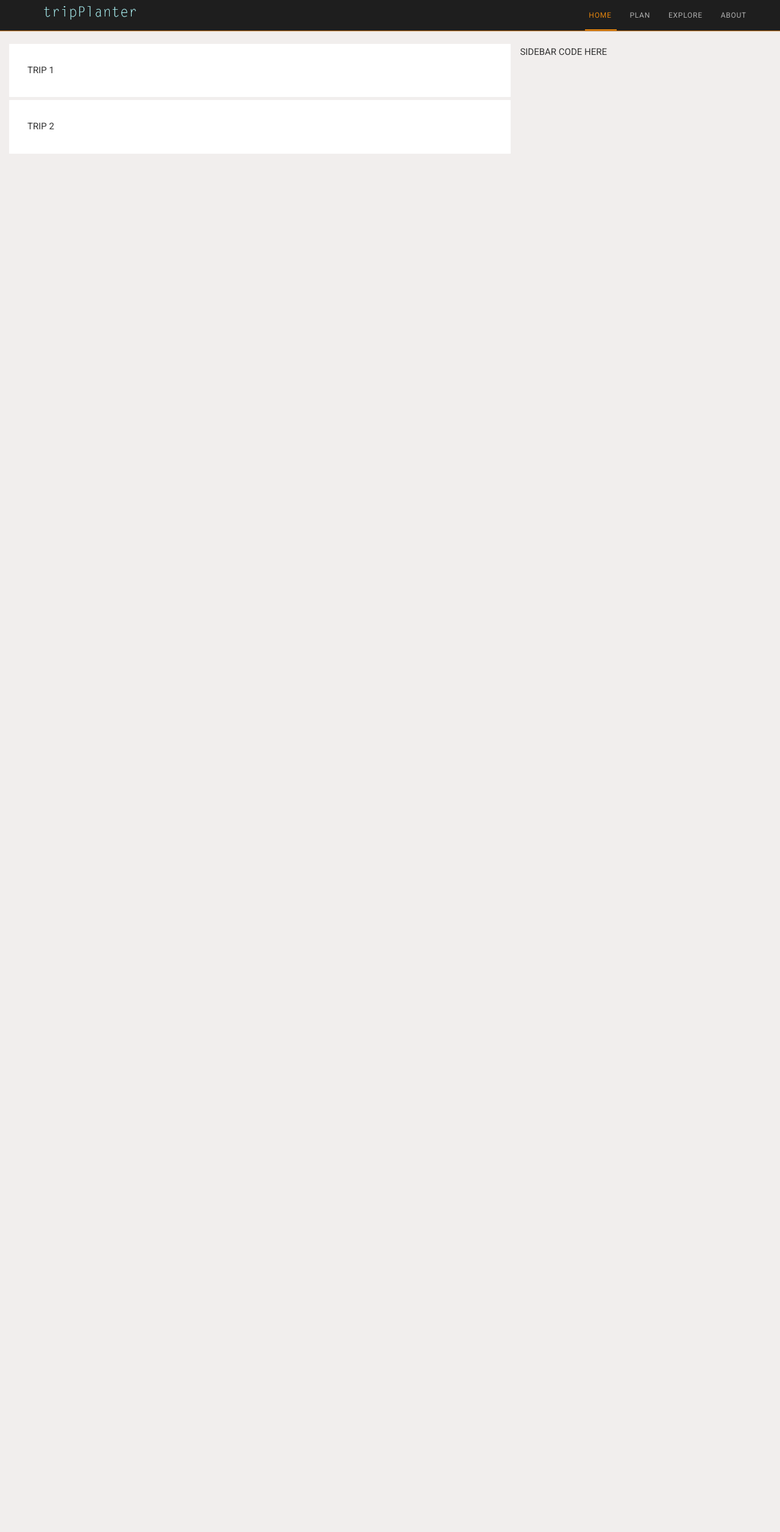
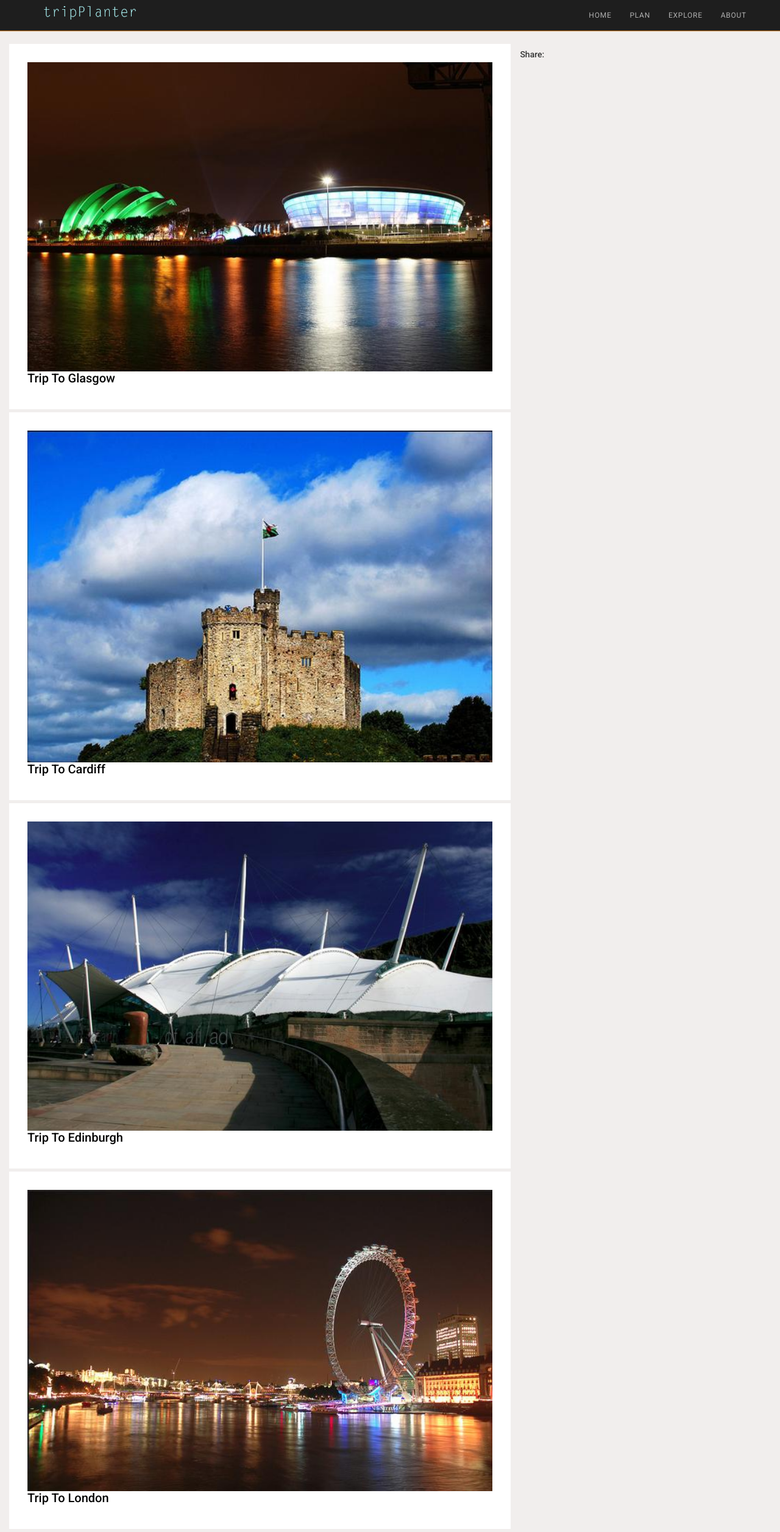
Before and after one commit to dkiker/ITech, a Django app: page /triplanter/explore/ in a window 1280 px wide. Shown: the whole page at 61% size. Before the commit the page ends 252 px from the top, so only its background shows below. Run offline with Django 3.2, Linux system fonts and the light colour scheme; data comes from the database, SQL or seed files in the repository; some libraries are stand-ins or nearby versions.

Commit message:
Explore Page Functionality
#12

```diff
--- a/assets/css/style.css
+++ b/assets/css/style.css
@@ -724,6 +724,10 @@ only screen and (max-device-width : 550px){
 /*=============================================================================
 								Sidebar
 =================================================================================*/
+.exploreImage{
+	width:100%;
+}
+
 .sidebarImage{
 	width:100%;
 }
--- a/templates/base.html
+++ b/templates/base.html
@@ -76,7 +76,7 @@
         <!-- Collect the nav links, forms, and other content for toggling -->
         <div class="collapse navbar-collapse" id="bs-example-navbar-collapse-1">
             <ul class="nav navbar-nav navbar-right">
-                <li class="active"><a href={% url 'index' %}>Home</span></a></li>
+                <li><a href={% url 'index' %}>Home</span></a></li>
                 <li><a href={% url 'trip' %}>Plan</a></li>
                 <li><a href={% url 'explore' %}>Explore</a></li>
                 <li><a href={% url 'about' %}>About</a></li>
--- a/templates/explore.html
+++ b/templates/explore.html
@@ -3,22 +3,34 @@
 {%load static%}
 
 {% block title %}Explore{% endblock %}
-{% block main %}
-                        <article class="blog-item">
- TRIP 1
-                        </article> <!-- /.blog-item -->
 
 
-                        <article class="blog-item">
- TRIP 2
-                        </article> <!-- /.blog-item -->
+{% block main %}
+{% for trip in trips%}
+<!-- trip item -->
+<a href="{% url 'tripSummary' trip.id%}">
+	<article class="blog-item">
+	<img class="pull-left exploreImage" src="{{trip.photograph.url}}"> <h3>{{trip.title}}</h3>
+    </article>
+</a>
+<!-- /.trip item -->
+{% endfor %}
 
 {% endblock %}
 
+
 {% block sidebar %}
-
-                            <!-- search option -->
-                            <div>
-    SIDEBAR CODE HERE
-                            </div> <!-- /.share-widget -->
+<!-- sidebar share code -->
+<div>
+    <h5>Share:</h5>
+    <div>
+    <span class='st_facebook_large' displayText='Facebook'></span>
+    <span class='st_fblike_large' displayText='Facebook Like'></span>
+    <span class='st_twitter_large' displayText='Tweet'></span>
+    <span class='st_googleplus_large' displayText='Google +'></span>
+    <span class='st_linkedin_large' displayText='LinkedIn'></span>
+    <span class='st_email_large' displayText='Email'></span>
+    </div>
+</div>
+<!-- /.sidebar share code -->
 {% endblock %}
--- a/tripPlanterApp/views.py
+++ b/tripPlanterApp/views.py
@@ -69,6 +69,9 @@ def explore(request):
     # We make use of the shortcut function to make our lives easier.
     # Note that the first parameter is the template we wish to use.
 
+    suggested_trips = Trip.objects.filter(isSuggestedTrip=True)
+    context_dict['trips'] = suggested_trips
+
     return render(request, 'explore.html', context_dict)
 
 def summary(request,tripID):
```
